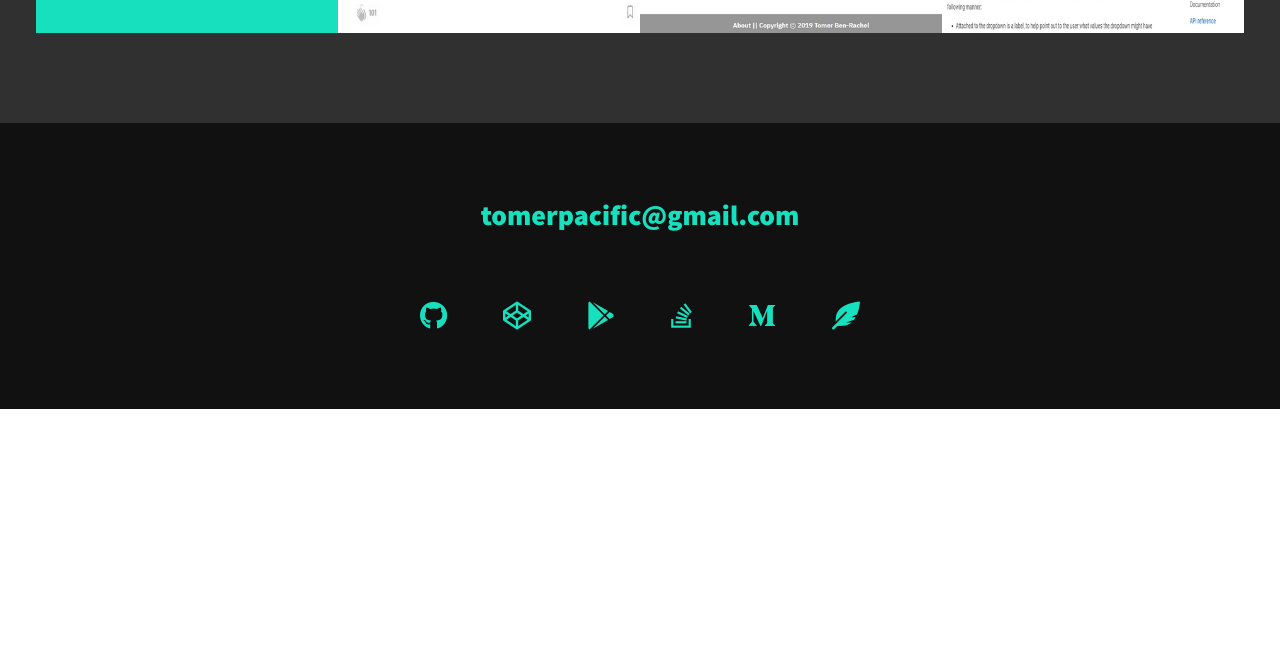
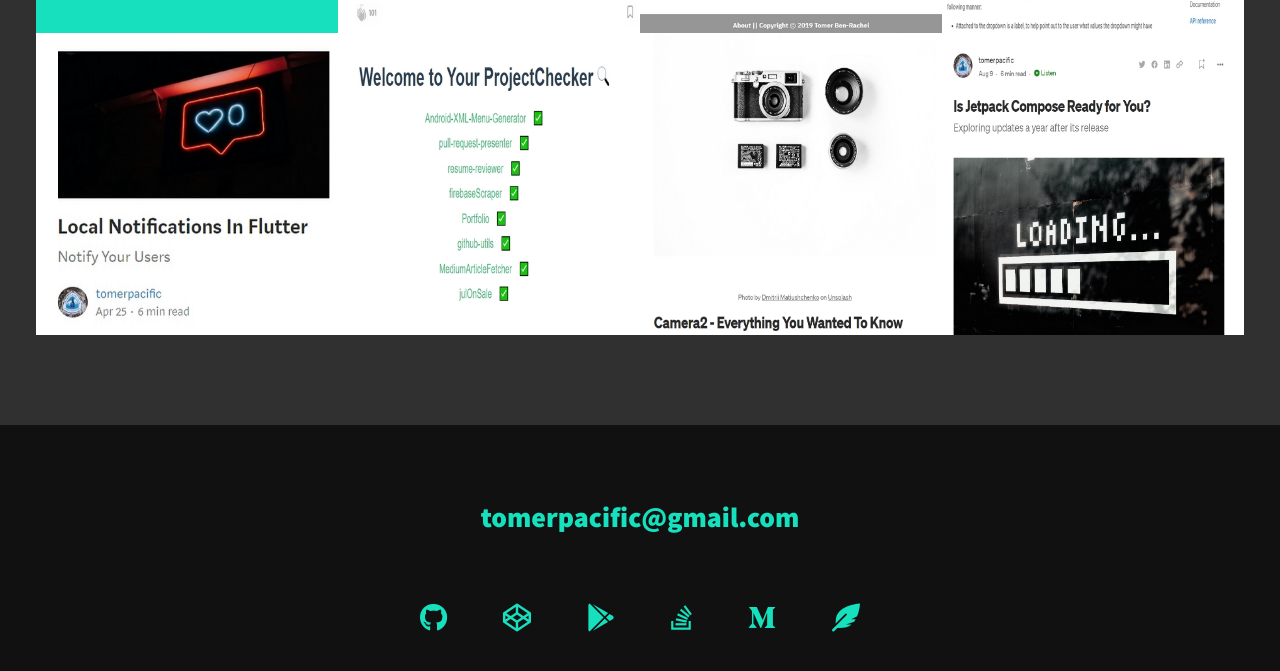
Before and after one commit to TomerPacific/Portfolio, a plain HTML site: page index.html in a window 1280 px wide. Shown: the part 2984-3655 px from the top of the page. Before the commit the page ends 3393 px from the top, so only its background shows below. Drawn offline with Linux system fonts and the light colour scheme.

Commit message:
Portfolio adding row of articles and projects

```diff
--- a/index.html
+++ b/index.html
@@ -154,6 +154,20 @@
                 <a href="https://pub.dev/packages/enhanced_drop_down#-readme-tab-" class="portfolio__item">
                     <img src="img/portfolio-flutter-dropdown.jpg" alt="" class="portfolio__img" title="Flutter Package">
                 </a>
+                <a href="https://medium.com/flutter-community/local-notifications-in-flutter-746eb1d606c6" class="portfolio__item">
+                    <img src="img/portfolio-flutter-local-notifications.jpg" alt="" class="portfolio__img" title="Flutter Local Notifications Article">
+                </a>
+                <a href="https://github.com/TomerPacific/ProjectChecker" class="portfolio__item">
+                    <img src="img/portfolio-project-checker.jpg" alt="" class="portfolio__img" title="Project Checker">
+                </a>
+                <a href="https://proandroiddev.com/camera2-everything-you-wanted-to-know-2501f9fd846a" class="portfolio__item">
+                    <img src="img/portfolio-camera-2-api.jpg" alt="" class="portfolio__img" title="Android Camera 2 API Article">
+                </a>
+                <a href="https://betterprogramming.pub/is-jetpack-compose-ready-for-you-eae6c93ad3f8" class="portfolio__item">
+                    <img src="img/portfolio-jetpack-compose.jpg" alt="" class="portfolio__img" title="Jetpack Compose Article">
+                </a>
+
+
             </div>
 
         </section>
```
Also changed, not shown: img/portfolio-camera-2-api.jpg (added), img/portfolio-flutter-local-notifications.jpg (added), img/portfolio-jetpack-compose.jpg (added), img/portfolio-project-checker.jpg (added).
